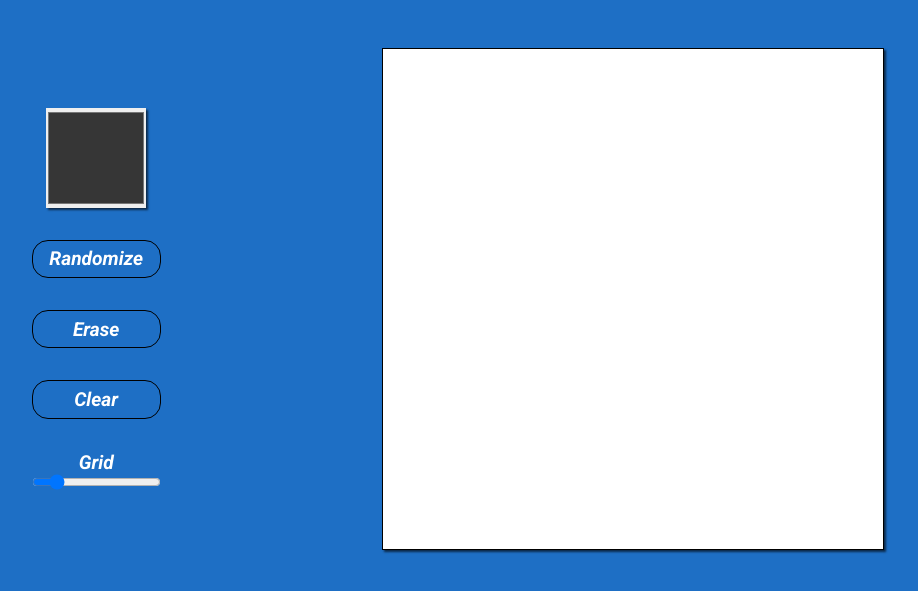
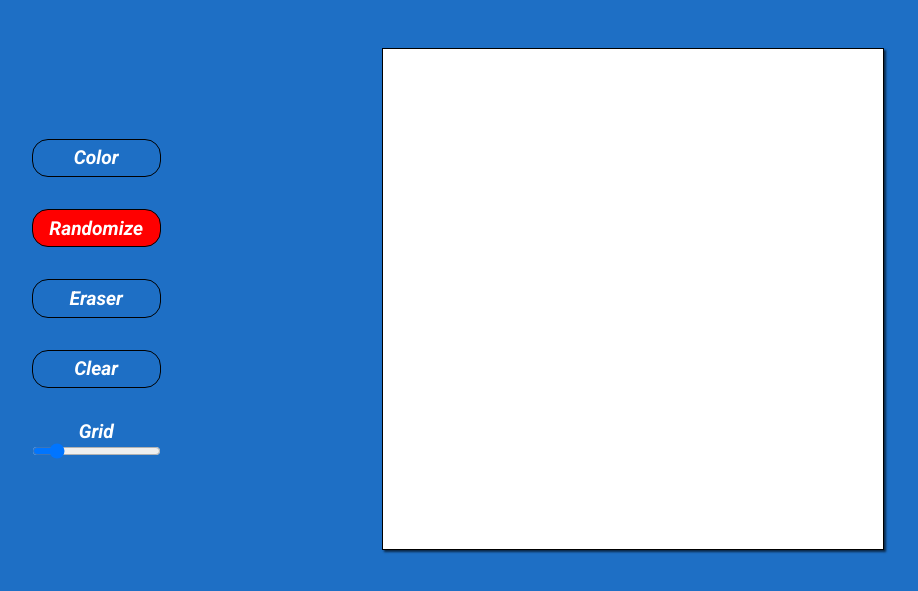
Before and after one commit to Wender13/Etch-a-Sketch, a plain HTML site: page index.html in a window 1280 px wide. Both pictures are taken after a click on the button "Randomize". Shown: the part 47-638 px from the top of the page, without its empty margins (198-1116 px from the left). Drawn offline with Linux system fonts and the light colour scheme.

Commit message:
Version 1.0

```diff
--- a/index.html
+++ b/index.html
@@ -15,8 +15,9 @@
     <main>
         <div id="SettingsContainer">
             <input type="color" name="ColorSelected" id="ColorSelected" value="#363636">
-            <button>Randomize</button>
-            <button id="EraserButton">Erase</button>
+            <button id="ColorButton">Color</button>
+            <button id="RandomizeButton">Randomize</button>
+            <button id="EraserButton">Eraser</button>
             <button id="ClearButton">Clear</button>
             <div id="GridContainer">
                 <span>Grid</span>
--- a/script.js
+++ b/script.js
@@ -13,6 +13,8 @@ let CurrentMode = DefaultMode
 let CurrentGridSize = DefaultGridSize
 
 const Grid = document.getElementById('Grid')
+const ColorButton = document.getElementById('ColorButton')
+const RandomizeButton = document.getElementById('RandomizeButton')
 const EraserButton = document.getElementById('EraserButton')
 const ClearButton = document.getElementById('ClearButton')
 const ColorSelected = document.getElementById('ColorSelected')
@@ -27,12 +29,66 @@ GridRange.addEventListener('input', function() {
 
 // Functions
 
+// Random colors
+
+function rainbowMode(mode) {
+    if (mode == 'rainbow') {
+        window.addEventListener('mousemove', randomize)
+    } else {
+        window.removeEventListener('mousemove', randomize)
+    }
+}
+
+function randomize() {
+    const r = Math.floor(Math.random() * 256)
+    const g = Math.floor(Math.random() * 256)
+    const b = Math.floor(Math.random() * 256)
+    setNewColor(`rgb(${r}, ${g}, ${b})`)
+}
+
+// App mode
+
+function Mode(currentMode) {
+    if(currentMode == 'eraser'){
+        EraserButton.classList.add('active')
+        RandomizeButton.classList.remove('active')
+        putColorButton()
+        removeColorInput()
+        rainbowMode('eraser')
+        setNewColor('white')
+    } else if(currentMode == 'color'){
+        RandomizeButton.classList.remove('active')
+        EraserButton.classList.remove('active')
+        removeColorButton()
+        putColorInput()
+        rainbowMode('color')
+        setNewColor(ColorSelected.value)
+    } else if(currentMode == 'rainbow'){
+        RandomizeButton.classList.add('active')
+        EraserButton.classList.remove('active')
+        putColorButton()
+        removeColorInput()
+        rainbowMode('rainbow')
+    }
+}
+
+// Set new color
+
 function setNewColor(newColor) {
     CurrentColor = newColor
 }
 
+// Set new grid size
+
 function setNewGridSize(newSize) {
     CurrentGridSize = Number(newSize)
+}
+
+// Set new current mode
+
+function setNewMode(newMode) {
+    CurrentMode = newMode
+    Mode(CurrentMode)
 }
 
 function reloadGrid() {
@@ -44,12 +100,6 @@ function clearGrid() {
     Grid.innerHTML = ''
   }
 
-ColorSelected.onchange = (e) => setNewColor(e.target.value)
-GridRange.onchange = (e) => setNewGridSize(e.target.value)
-ClearButton.onclick = () => reloadGrid()
-EraserButton.onclick = () => setNewColor('white')
-
-
 // Create grid elements
 
 function setGrid(size) {
@@ -58,7 +108,7 @@ function setGrid(size) {
 
     for(let i = 0; i < size * size; i++){
         const GridElement = document.createElement('div')
-        GridElement.addEventListener('mouseover', changeColor)
+        GridElement.addEventListener('click', changeColor)
         Grid.appendChild(GridElement)
     }
 }
@@ -67,4 +117,35 @@ function changeColor(element) {
     element.target.style.backgroundColor = CurrentColor
 }
 
-window.onload = () => setGrid(DefaultGridSize)
+// Remove|Put color button
+
+function removeColorButton() {
+    ColorButton.style.display = 'none'
+}
+
+function putColorButton() {
+    ColorButton.style.display = ''
+}
+
+// Remove|Put color input
+
+function removeColorInput() {
+    ColorSelected.style.display = 'none'
+}
+
+function putColorInput() {
+    ColorSelected.style.display = ''
+}
+
+// Events
+
+window.onload = () => {
+    setGrid(DefaultGridSize)
+    removeColorButton()
+}
+ColorSelected.onchange = (e) => setNewColor(e.target.value)
+ColorButton.onclick = () => setNewMode('color')
+RandomizeButton.onclick = () => setNewMode('rainbow')
+EraserButton.onclick = () => setNewMode('eraser')
+ClearButton.onclick = () => reloadGrid()
+GridRange.onchange = (e) => setNewGridSize(e.target.value)
--- a/style.css
+++ b/style.css
@@ -63,6 +63,10 @@ button:hover {
     background: gray;
 }
 
+button.active {
+    background: red;
+}
+
 #GridContainer {
     display: flex;
     flex-direction: column;
```
